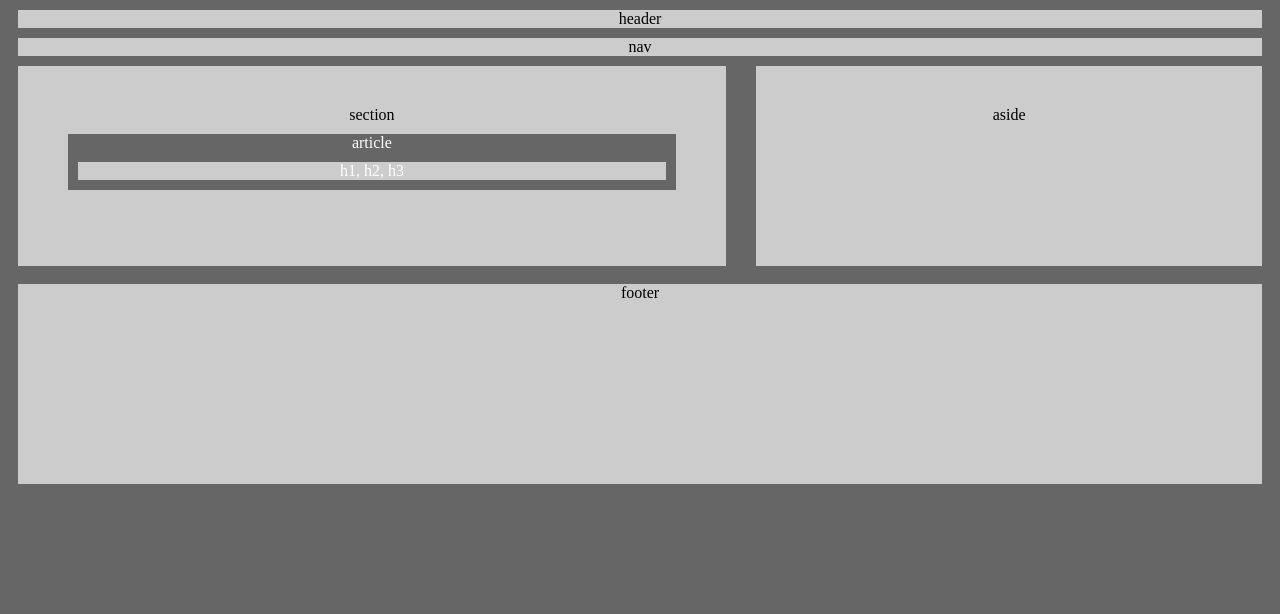
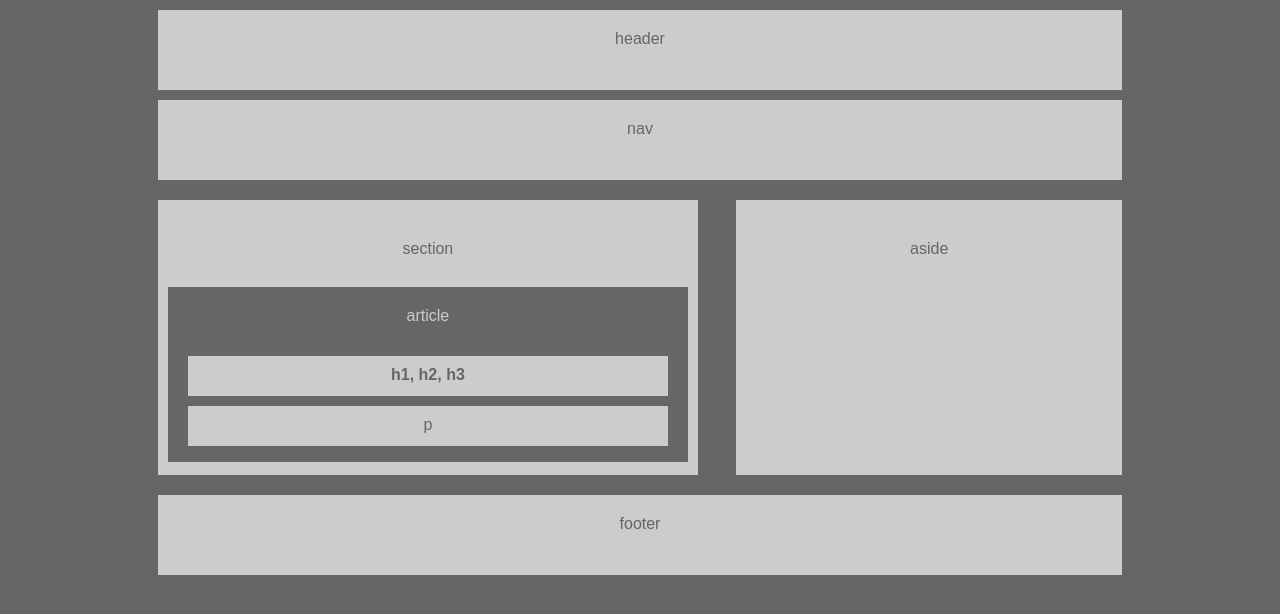
Before and after one commit to Gr8ChairmanMeow/Homework1, a plain HTML site: page index.html in a window 1280 px wide. Drawn offline with Linux system fonts and the light colour scheme.

Commit message:
Updated css styles.

```diff
--- a/index.html
+++ b/index.html
@@ -7,6 +7,9 @@
 </head>
 
 <body>
+
+	<!-- Container to make resizing easier -->
+	<div class="container">
 
 	<header>
 		header
@@ -24,7 +27,11 @@
 			article
 
 			<div id="headers">
-				h1, h2, h3
+				<strong>h1, h2, h3</strong>
+			</div>
+
+			<div id="p">
+				p
 			</div>
 
 		</article>
@@ -37,14 +44,14 @@
 
 	</aside>
 
-	<br>
-
 	<footer>
 
 		footer
 
 	</footer>
 
+	</div>
+
 </body>
 
 </html>
--- a/style.css
+++ b/style.css
@@ -1,56 +1,98 @@
+/* Style applied to all html elements to
+avoid having dimensions be altered by padding
+and borders */
 * {
   box-sizing: border-box;
   text-align: center;
+  font-family: arial;
 }
 
+/* container added to simplify alignment of
+elements on page. */
+.container {
+	padding: 0 150px;
+}
+
+/* Small boxes within article box;
+Made position relative so they will
+align RELATIVE to the container 'article' */
+#headers,
+#p {
+	position: relative;
+	height:40px;
+	padding:10px;
+	top:15%;
+}
+
+/*background and text 'color' applied to article and body */
 body,
 article {
 	background-color:#666;
+	color:#ccc;
 }
 
+/*background and text 'color' for all elements with same attributes */
 #headers,
+#p,
 header,
 nav,
 section,
 aside,
 footer {
 	background-color:#ccc;
+	color:#666;
+	margin:10px auto;
 }
 
-#headers,
-header,
-nav,
-footer,
+/* article box made position relative to 'section' box */
 article {
-	margin:10px;
+	position:relative;
+	height:175px;
+	width:100%;
+	padding:20px;
+	top:15%;
 }
 
+/* same height and padding given to section and aside boxes */
 section,
 aside {
-	height:200px;
-	padding:40px;
-	margin-bottom:10px;
+	height:275px;
+	padding:40px 10px;
 }
 
+/* attributes applied to only section box */
 section {
 	width:56%;
 	float: left;
-	margin-left:10px;
+	clear:left;
 }
 
+/*attributes applied to only aside box */
 aside {
 	width:40%;
 	float: right;
-	margin-right:10px;
+	clear:right;
 }
 
+/*margin added to footer to push it into proper positioning */
 footer {
-	margin-top:200px;
-	height:200px;
+	margin-top:315px;
 }
 
+/* clear and padding attributes added to elements that will
+behave similarly on page */
+header,
+nav,
+footer {
+	clear:both;
+	height:80px;
+	padding:20px 0px;
+}
+
+/* overflow and clear applied to article box so
+header and paragraph boxes do not spill out of
+article box container */
 article {
-	color:white;
 	overflow:auto;
 	clear:both;
 }
```
